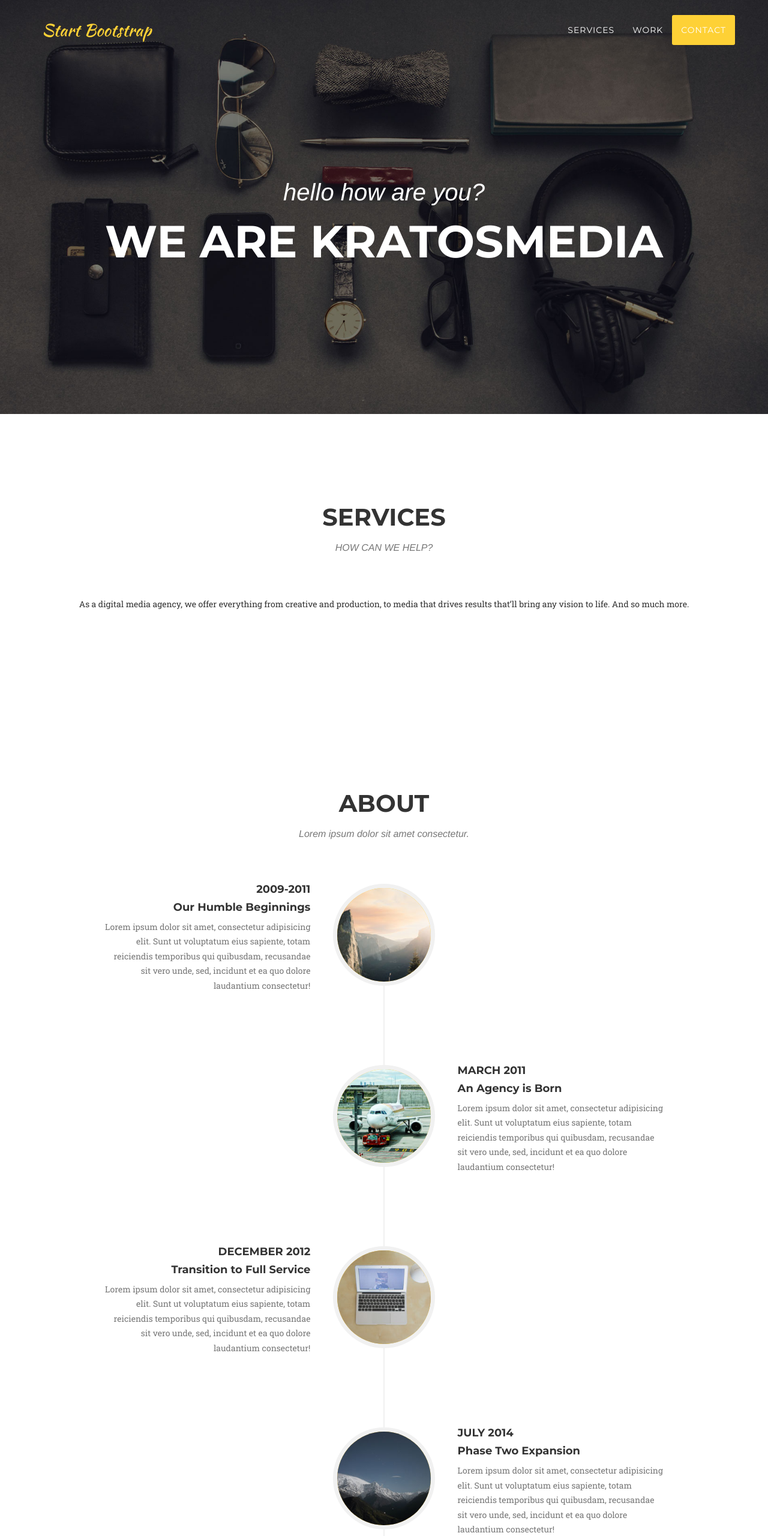
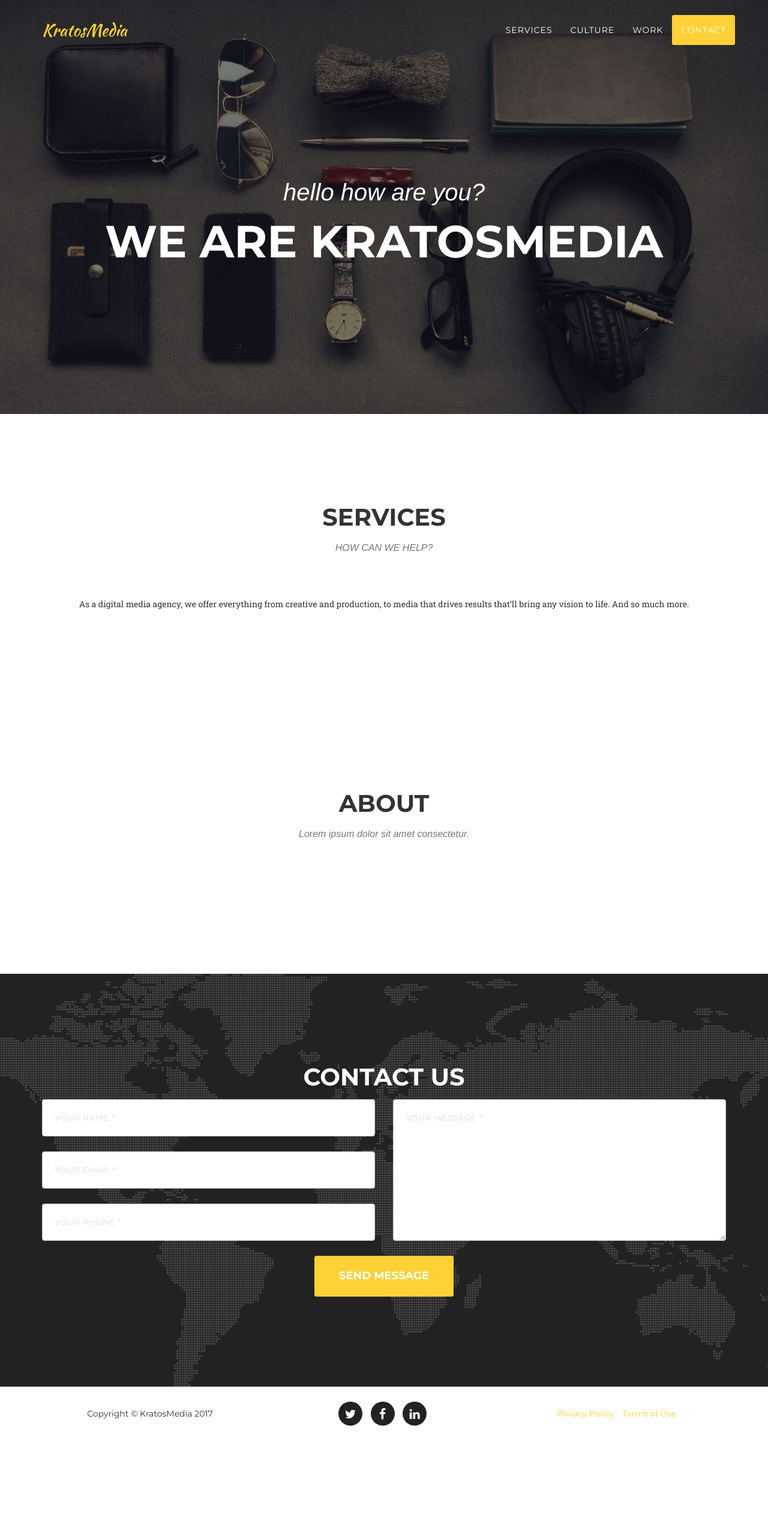
Before and after one commit to tushhar/website, a website: page index.html in a window 1280 px wide. Shown: the top 2560 px of the page at 60% size. After the commit the page ends 2401 px from the top, so only its background shows below. Drawn offline with nearby package versions, Linux system fonts and the light colour scheme; a web font is replaced by a local one.

Commit message:
litlle changes

```diff
--- a/index.html
+++ b/index.html
@@ -43,7 +43,7 @@
                 <button type="button" class="navbar-toggle" data-toggle="collapse" data-target="#bs-example-navbar-collapse-1">
                     <span class="sr-only">Toggle navigation</span> Menu <i class="fa fa-bars"></i>
                 </button>
-                <a class="navbar-brand page-scroll" href="#page-top">Start Bootstrap</a>
+                <a class="navbar-brand page-scroll" href="#page-top">KratosMedia</a>
             </div>
 
             <!-- Collect the nav links, forms, and other content for toggling -->
@@ -57,10 +57,10 @@
                     </li>
  <!--                    <li>
                         <a class="page-scroll" href="#portfolio">Portfolio</a>
-                    </li>
+                    </li>-->
                     <li>
                         <a class="page-scroll" href="#about">Culture</a>
-                    </li> -->
+                    </li>
                     <li>
                         <a class="page-scroll" href="#team">Work</a>
                     </li>
@@ -232,7 +232,7 @@
                     <h3 class="section-subheading text-muted">Lorem ipsum dolor sit amet consectetur.</h3>
                 </div>
             </div>
-            <div class="row">
+            <!-- <div class="row">
                 <div class="col-lg-12">
                     <ul class="timeline">
                         <li>
@@ -300,12 +300,12 @@
                         </li>
                     </ul>
                 </div>
-            </div>
+            </div> -->
         </div>
     </section>
 
     <!-- Team Section -->
-    <section id="team" class="bg-light-gray">
+<!--     <section id="team" class="bg-light-gray">
         <div class="container">
             <div class="row">
                 <div class="col-lg-12 text-center">
@@ -368,7 +368,7 @@
         </div>
     </section>
 
-    <!-- Clients Aside -->
+    Clients Aside
     <aside class="clients">
         <div class="container">
             <div class="row">
@@ -395,14 +395,14 @@
             </div>
         </div>
     </aside>
-
+ -->
     <!-- Contact Section -->
     <section id="contact">
         <div class="container">
             <div class="row">
                 <div class="col-lg-12 text-center">
                     <h2 class="section-heading">Contact Us</h2>
-                    <h3 class="section-subheading text-muted">Lorem ipsum dolor sit amet consectetur.</h3>
+                    <!-- <h3 class="section-subheading text-muted">Lorem ipsum dolor sit amet consectetur.</h3> -->
                 </div>
             </div>
             <div class="row">
@@ -445,7 +445,7 @@
         <div class="container">
             <div class="row">
                 <div class="col-md-4">
-                    <span class="copyright">Copyright &copy; Your Website 2016</span>
+                    <span class="copyright">Copyright &copy; KratosMedia 2017</span>
                 </div>
                 <div class="col-md-4">
                     <ul class="list-inline social-buttons">
```
